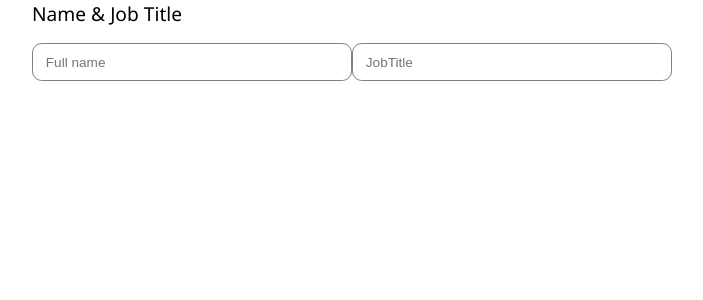
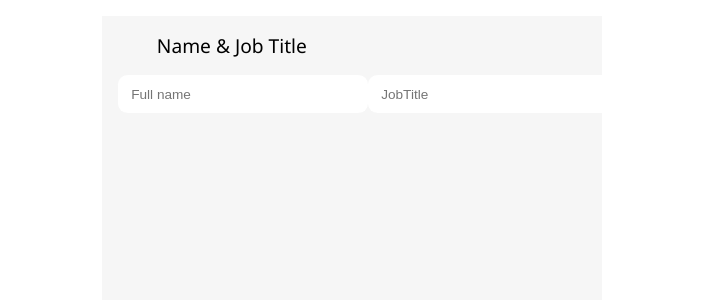
Before and after one commit to Kummirai/resume, a React (Vite) app in the folder cv application/: page / in a window 1280 px wide. Shown: the top 300 px of the page, without its empty margins (288-991 px from the left). Built offline with nearby package versions, Linux system fonts and the light colour scheme.

Commit message:
Add fixed side to input element

```diff
--- a/cv application/src/index.css
+++ b/cv application/src/index.css
@@ -15,10 +15,17 @@ body {
   display: flex;
   flex-direction: column;
   align-items: center;
+  padding: 1rem;
+  overflow-y: hidden;
 }
 
 .my-form {
-  width: 50%;
+  width: 40%;
+  backdrop-filter: blur(0px) saturate(200%);
+  -webkit-backdrop-filter: blur(0px) saturate(200%);
+  background-color: rgba(126, 124, 128, 0.07);
+  height: 100%;
+  padding: 1rem;
 }
 
 .name-title {
@@ -35,9 +42,10 @@ body {
   font-size: 0.85rem;
   font-weight: 300;
   padding: 0.2rem 0.8rem;
-  border: 1px solid gray;
+  border: none;
   border-radius: 0.6rem;
-  width: 20rem;
+  color: #a8a5a5;
+  width: 250px;
 }
 
 .name-jobtitle {
@@ -45,4 +53,5 @@ body {
   align-self: flex-end;
   font-size: 1.2rem;
   font-weight: 400;
+  margin-left: 2.4rem;
 }
```
